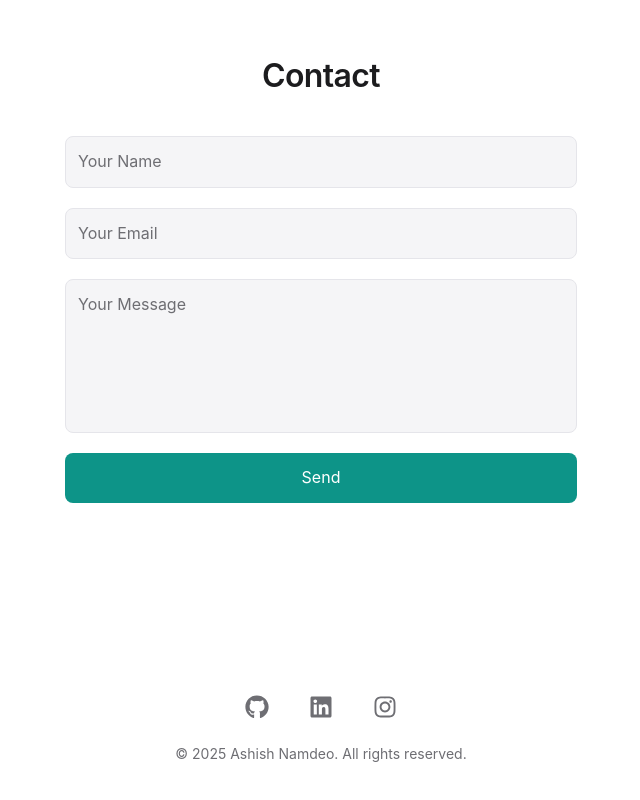
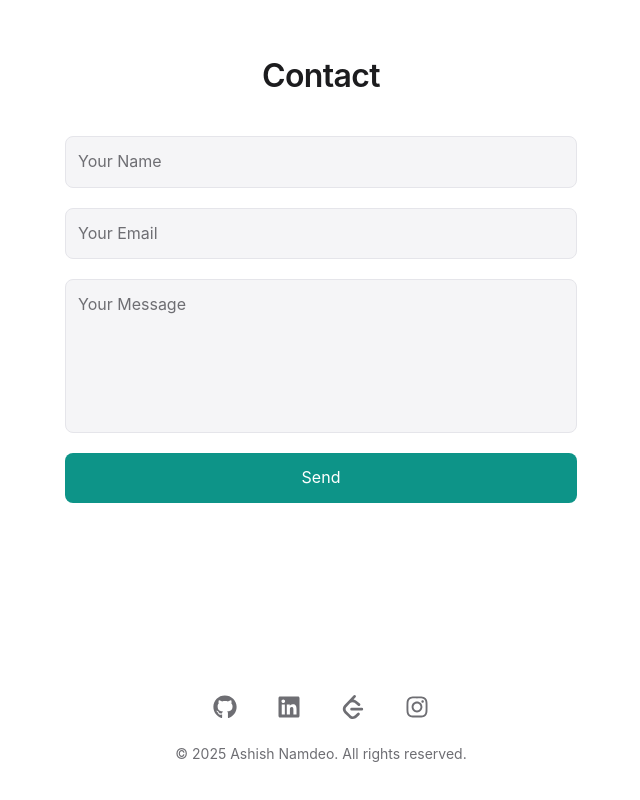
Before and after one commit to ashishnamdeo16/ashish-portfolio, a Next.js app: page / in a window 1280 px wide. Shown: the part 6503-7303 px from the top of the page, without its empty margins (319-959 px from the left). Built offline with nearby package versions, Linux system fonts and the light colour scheme.

Commit message:
Added Leetcode

```diff
--- a/app/components/layout/Footer.tsx
+++ b/app/components/layout/Footer.tsx
@@ -1,4 +1,5 @@
 import { FaGithub, FaLinkedin, FaInstagram } from "react-icons/fa";
+import { SiLeetcode } from "react-icons/si";
 
 const Footer = ({ darkModeFlag }: { darkModeFlag: boolean }) => {
   return (
@@ -23,6 +24,15 @@ const Footer = ({ darkModeFlag }: { darkModeFlag: boolean }) => {
           <FaLinkedin size={24} className="transition-transform duration-300 group-hover:rotate-12" />
         </a>
         <a
+          href="https://leetcode.com/u/ashishnamdeo16/"
+          target="_blank"
+          rel="noopener noreferrer"
+          className="group rounded-full p-2 text-[var(--muted)] transition-all duration-300 hover:text-amber-500 hover:scale-125 hover:-translate-y-1 focus:outline-none focus-visible:ring-2 focus-visible:ring-[var(--ring)]"
+          aria-label="LeetCode"
+        >
+          <SiLeetcode size={24} className="transition-transform duration-300 group-hover:rotate-12" />
+        </a>
+        <a
           href="https://www.instagram.com/ashish_namdeoo/"
           target="_blank"
           rel="noopener noreferrer"
```
